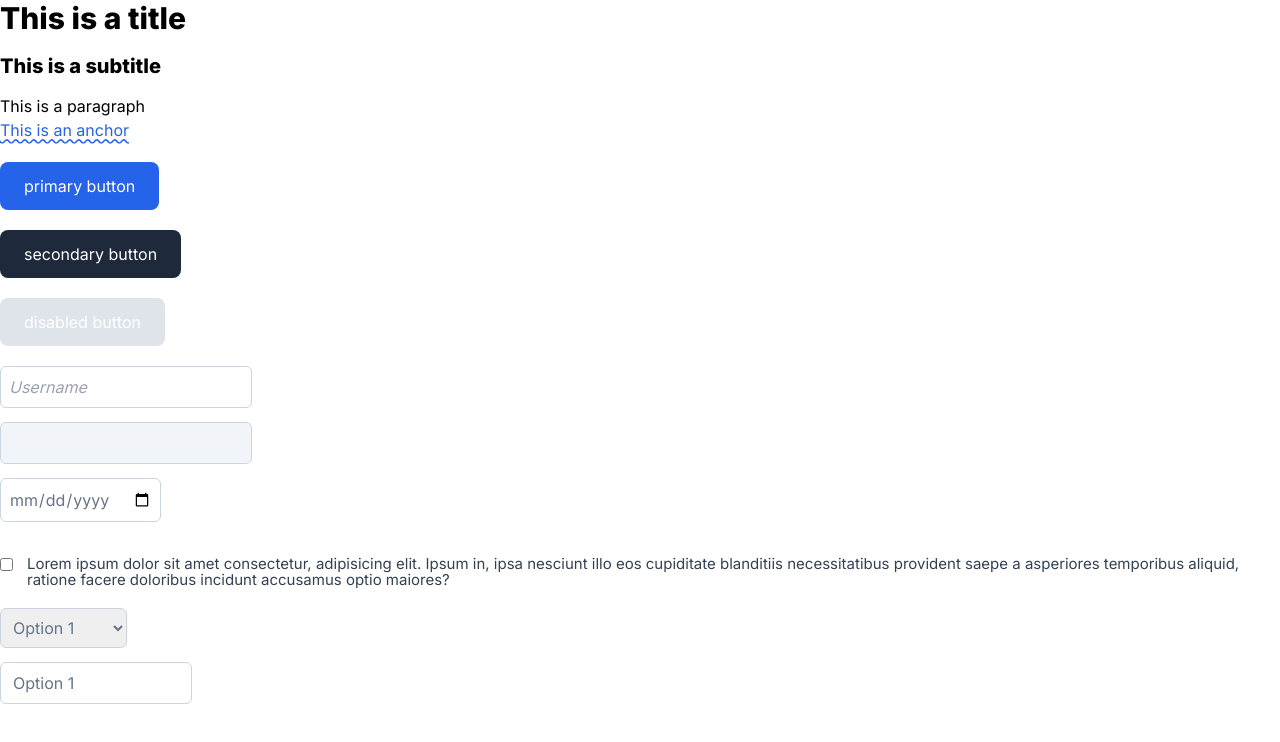
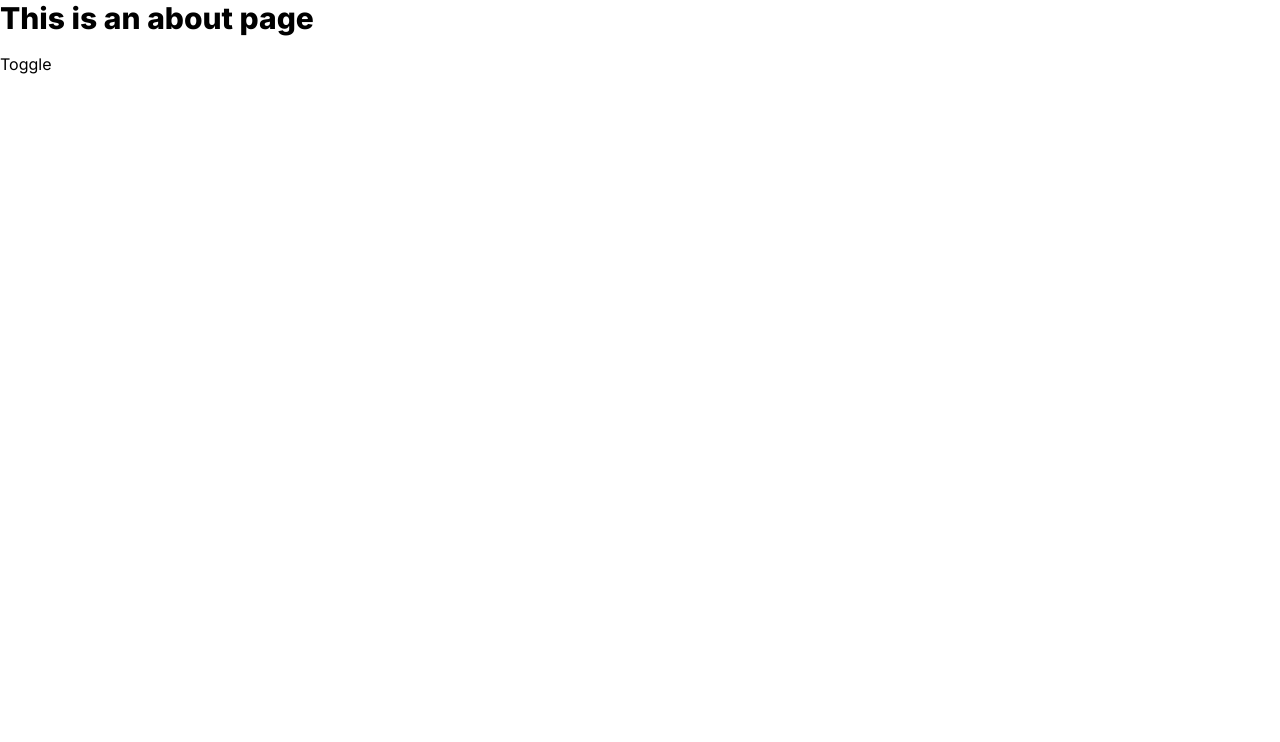
Before and after one commit to LeonLow97-Sandbox/tailwind-css-bootcamp, a Vue app in the folder freecodecamp/tailwind/: page / in a window 1280 px wide. Shown: the top 742 px of the page. Built offline with nearby package versions, Linux system fonts and the light colour scheme.

Commit message:
Tailwind Dark Mode

```diff
--- a/freecodecamp/tailwind/index.html
+++ b/freecodecamp/tailwind/index.html
@@ -1,13 +1,29 @@
 <!doctype html>
-<html lang="en">
+<html lang="en" id="html-root">
+
 <head>
   <meta charset="UTF-8" />
   <link rel="icon" type="image/svg+xml" href="/vite.svg" />
   <meta name="viewport" content="width=device-width, initial-scale=1.0" />
   <title>Vite + Vue</title>
 </head>
-  <body>
+
+<body class="dark:bg-slate-900 dark:text-white">
   <div id="app"></div>
   <script type="module" src="/src/main.js"></script>
+
+  <script>
+    const isDarkModeEnabled = localStorage.getItem("darkMode") === "true"
+
+    const htmlElement = document.getElementById('html-root')
+
+    if (isDarkModeEnabled) {
+      htmlElement.classList.add("dark")
+    } else {
+      htmlElement.classList.remove("dark")
+    }
+  </script>
 </body>
+
+
 </html>
--- a/freecodecamp/tailwind/src/App.vue
+++ b/freecodecamp/tailwind/src/App.vue
@@ -9,7 +9,8 @@
   <!-- <Border /> -->
   <!-- <Effects /> -->
   <!-- <Animation /> -->
-  <DesignSystem />
+  <!-- <DesignSystem /> -->
+  <DarkMode />
 </template>
 
 <script setup>
@@ -24,4 +25,5 @@ import Border from "./components/Border.vue";
 import Effects from "./components/Effects.vue";
 import Animation from "./components/Animation.vue";
 import DesignSystem from "./components/DesignSystem.vue";
+import DarkMode from "./components/DarkMode.vue";
 </script>
--- /dev/null
+++ b/freecodecamp/tailwind/src/components/DarkMode.vue
@@ -0,0 +1,31 @@
+<template>
+  <div>
+    <h1>This is an about page</h1>
+    <button @click="toggleDarkMode">Toggle</button>
+  </div>
+</template>
+
+<script>
+export default {
+  methods: {
+    toggleDarkMode() {
+      // Retrieve current dark mode state from localStorage
+      let isDarkModeEnabled = localStorage.getItem("darkMode") === "true";
+
+      // Get the HTML root element
+      const element = document.documentElement; // Use document.documentElement to refer to the <html> element
+
+      // Toggle dark mode state
+      if (isDarkModeEnabled) {
+        // Dark mode is currently enabled, so disable it
+        element.classList.remove("dark"); // Remove the 'dark' class
+        localStorage.setItem("darkMode", "false"); // Update localStorage
+      } else {
+        // Dark mode is currently disabled, so enable it
+        element.classList.add("dark"); // Add the 'dark' class
+        localStorage.setItem("darkMode", "true"); // Update localStorage
+      }
+    },
+  },
+};
+</script>
--- a/freecodecamp/tailwind/tailwind.config.js
+++ b/freecodecamp/tailwind/tailwind.config.js
@@ -1,5 +1,6 @@
 /** @type {import('tailwindcss').Config} */
 export default {
+  darkMode: 'class',
   content: ["./index.html", "./src/**/*.{vue,js,ts,jsx,tsx}"],
   theme: {
     // Automatically center `container` class
```
Also changed, not shown: 1 other file (tests, documents, lock files or other folders). Lines whose indentation alone changed are shown as unchanged.
